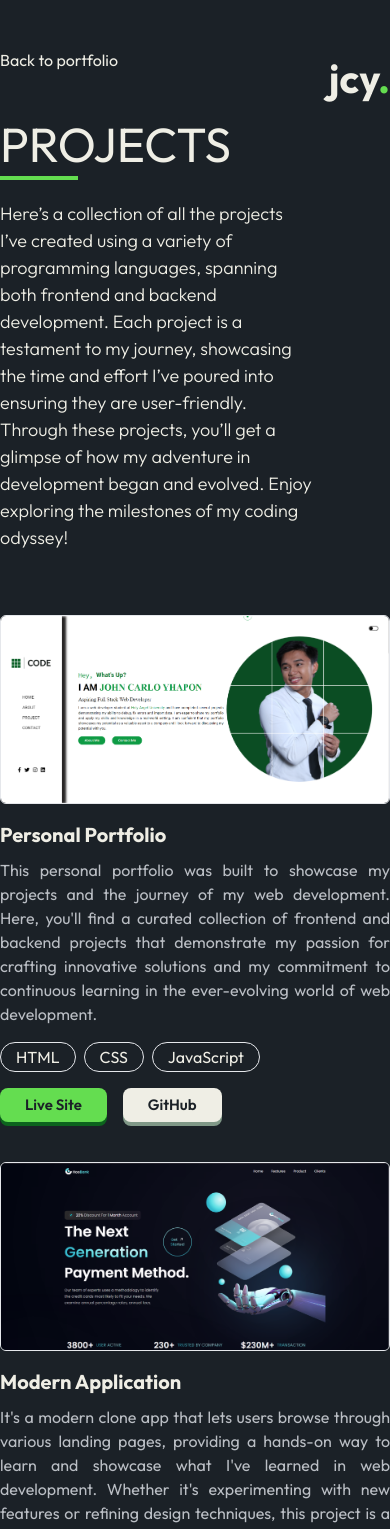
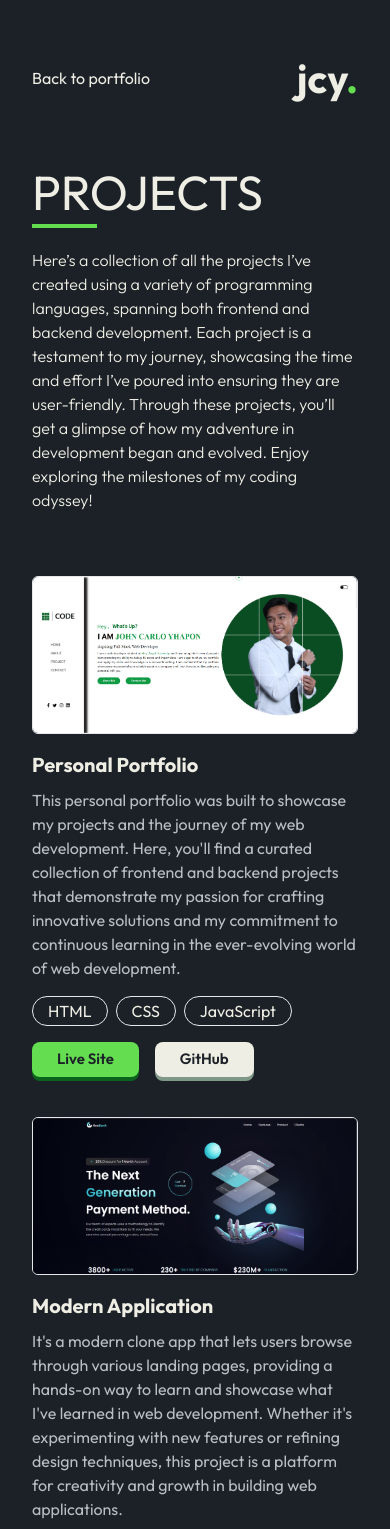
Before and after one commit to JCYhapon/portfolio, a React (Vite) app: page /all-projects in a window 390 px wide. Shown: the top 1529 px of the page. Built offline with nearby package versions, Linux system fonts and the light colour scheme.

Commit message:
layour: responsive in all devices

```diff
--- a/src/pages/AllProjects.jsx
+++ b/src/pages/AllProjects.jsx
@@ -4,8 +4,8 @@ import { Link } from "react-router-dom";
 
 const AllProjects = () => {
   return (
-    <div className="xl:px-[15rem] lg:px-[10rem] py-[3rem] min-h-screen text-[#efeee5]">
-      <section className="flex justify-between align-items-center">
+    <div className="xl:px-[15rem] lg:px-[10rem] md:px-[8rem] sm:px-[5rem] xs:px-[2rem] py-[3rem] min-h-screen text-[#efeee5]">
+      <section className="flex justify-between items-center">
         <Link to="/home">
           <button className="hover:underline">Back to portfolio</button>
         </Link>
@@ -16,12 +16,12 @@ const AllProjects = () => {
 
       <section className="">
         <div className="mb-[4rem]">
-          <h1 className="text-[3rem] mb-5 relative">
+          <h1 className="text-[3rem] mb-5 relative mt-[3rem]">
             PROJECTS
             <span className="absolute bottom-0 left-0 w-[20%] h-1 bg-[#64dd50]"></span>
           </h1>
 
-          <p className="w-[80%] text-[18px] font-light">
+          <p className="xl:w-[80%] xl:text-[18px] font-light">
             Here’s a collection of all the projects I’ve created using a variety
             of programming languages, spanning both frontend and backend
             development. Each project is a testament to my journey, showcasing
@@ -42,9 +42,7 @@ const AllProjects = () => {
                 className="w-full h-auto rounded-md mb-4 border"
               />
               <h2 className="text-[20px] font-bold mt-3">{project.title}</h2>
-              <p className="mt-2 text-[#babec4] text-justify">
-                {project.description}
-              </p>
+              <p className="mt-2 text-[#babec4] ">{project.description}</p>
               <div className="flex flex-wrap gap-2">
                 {project.skills.map((skill) => (
                   <span
```
